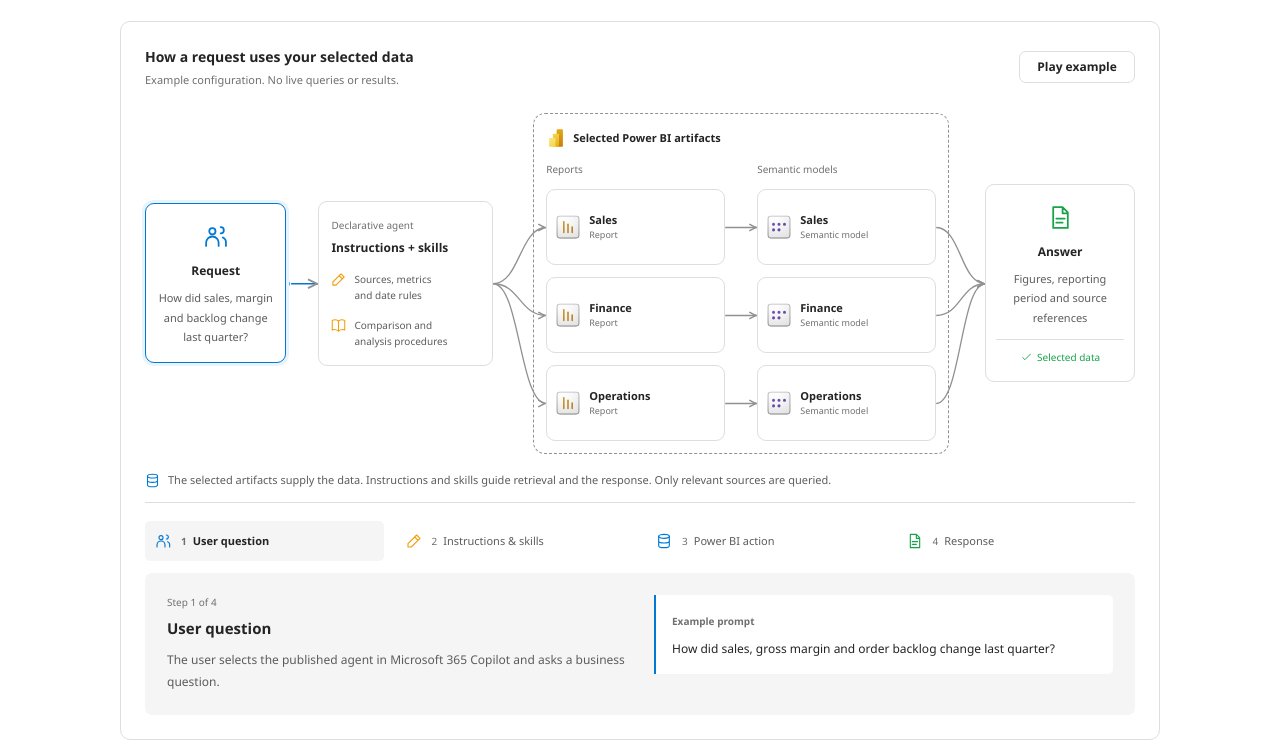
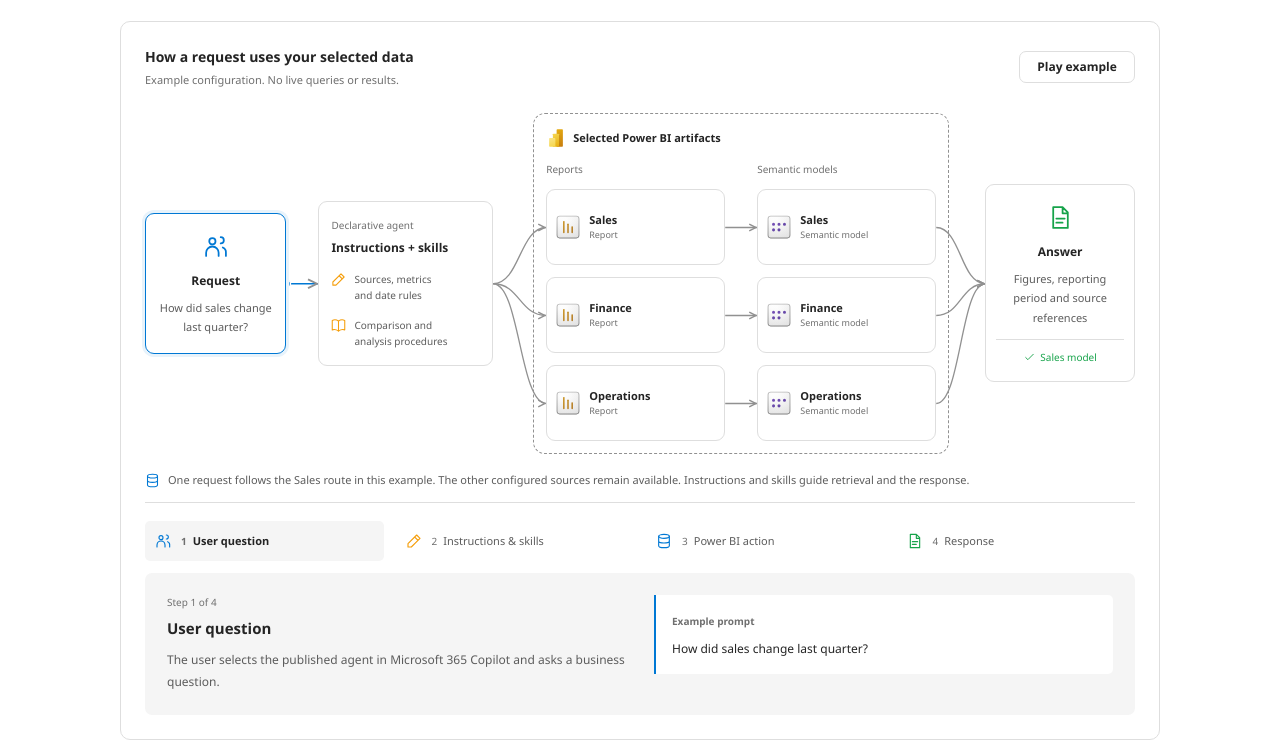
Before and after one commit to pawarbi/copilot-analytics-studio, a website with bundled scripts: page public/index.html in a window 1280 px wide. Shown: the part 982-1737 px from the top of the page. Built offline with nearby package versions, Linux system fonts and the light colour scheme; files whose address does not match are found by name.

Commit message:
Route one request circle through the relevant Power BI source
Co-authored-by: Copilot <223556219+Copilot@users.noreply.github.com>
Copilot-Session: f4e1b926-00f9-4142-bfd6-c8b6ec32d435

```diff
--- a/public/agent-guide.js
+++ b/public/agent-guide.js
@@ -3,7 +3,7 @@ const stages = [
     title: 'User question', icon: 'people', tone: 'source',
     detail: 'The user selects the published agent in Microsoft 365 Copilot and asks a business question.',
     label: 'Example prompt',
-    example: 'How did sales, gross margin and order backlog change last quarter?'
+    example: 'How did sales change last quarter?'
   },
   {
     title: 'Instructions & skills', icon: 'pen', tone: 'rules',
@@ -15,13 +15,13 @@ const stages = [
     title: 'Power BI action', icon: 'source', tone: 'source',
     detail: 'The agent selects relevant configured artifacts and calls Fabric IQ’s AskPowerBI action. Reports use their underlying semantic models; a configured model can also be queried directly. Existing Power BI permissions apply.',
     label: 'Data request',
-    example: 'The three branches show an example source configuration, not three mandatory queries. Report-to-model arrows show the underlying data relationships.'
+    example: 'This example routes one request to the Sales report and its semantic model. Finance and Operations remain available but are not used for this question.'
   },
   {
     title: 'Response', icon: 'file', tone: 'expertise',
     detail: 'Copilot composes the answer using results from the selected artifacts, guided by the instructions and relevant skills. The data comes from Power BI, not just the model’s general knowledge.',
     label: 'Expected format',
-    example: 'A comparison of sales, gross margin and backlog, with the reporting period and source references. Validate the figures against known results.'
+    example: 'A sales comparison with the reporting period and a reference to the Sales source. Validate the figures against known results.'
   }
 ];
 
@@ -66,10 +66,10 @@ export function defineAgentGuide(icon) {
         </header>
         <div class="guide-walkthrough">
           <div class="guide-walkthrough-heading"><div><h3>How a request uses your selected data</h3><p>Example configuration. No live queries or results.</p></div><button type="button" class="btn small" data-guide-play>Play example</button></div>
-          <div class="grounding-map" role="group" aria-label="Request flows through agent guidance to three Power BI reports and their semantic models, then to a grounded answer">
+          <div class="grounding-map" role="group" aria-label="One request follows agent guidance to the Sales report and semantic model, then to a grounded answer. Two other report and model pairs remain available.">
             <svg class="flow-connections" aria-hidden="true" focusable="false"></svg>
             <div class="flow-node flow-request tone-source" data-flow-node="request" data-flow-stage="0">
-              <span class="flow-node-icon">${icon('people')}</span><strong>Request</strong><p>How did sales, margin and backlog change last quarter?</p>
+              <span class="flow-node-icon">${icon('people')}</span><strong>Request</strong><p>How did sales change last quarter?</p>
             </div>
             <div class="flow-node flow-agent tone-rules" data-flow-node="agent" data-flow-stage="1">
               <span class="flow-node-label">Declarative agent</span><strong>Instructions + skills</strong>
@@ -80,14 +80,14 @@ export function defineAgentGuide(icon) {
               <div class="flow-artifacts-title"><img src="/icons/power_bi_32_color.svg" width="20" height="20" alt="">Selected Power BI artifacts</div>
               <span class="flow-column-label flow-reports-label">Reports</span><span class="flow-column-label flow-models-label">Semantic models</span>
               ${['Sales', 'Finance', 'Operations'].map((name, index) => `
-                <div class="flow-node flow-report flow-row-${index} tone-source" data-flow-node="report-${index}" data-flow-stage="2"><img src="/icons/report_32_item.svg" width="28" height="28" alt="Power BI report"><strong>${name}</strong><span>Report</span></div>
-                <div class="flow-node flow-model flow-row-${index} tone-source" data-flow-node="model-${index}" data-flow-stage="2"><img src="/icons/semantic_model_32_item.svg" width="28" height="28" alt="Power BI semantic model"><strong>${name}</strong><span>Semantic model</span></div>`).join('')}
+                <div class="flow-node flow-report flow-row-${index} tone-source" data-flow-node="report-${index}" data-flow-stage="2" data-flow-route="${index === 0}"><img src="/icons/report_32_item.svg" width="28" height="28" alt="Power BI report"><strong>${name}</strong><span>Report</span></div>
+                <div class="flow-node flow-model flow-row-${index} tone-source" data-flow-node="model-${index}" data-flow-stage="2" data-flow-route="${index === 0}"><img src="/icons/semantic_model_32_item.svg" width="28" height="28" alt="Power BI semantic model"><strong>${name}</strong><span>Semantic model</span></div>`).join('')}
             </div>
             <div class="flow-node flow-answer tone-expertise" data-flow-node="answer" data-flow-stage="3">
-              <span class="flow-node-icon">${icon('file')}</span><strong>Answer</strong><p>Figures, reporting period and source references</p><span class="flow-answer-source">${icon('check')}Selected data</span>
+              <span class="flow-node-icon">${icon('file')}</span><strong>Answer</strong><p>Figures, reporting period and source references</p><span class="flow-answer-source">${icon('check')}Sales model</span>
             </div>
           </div>
-          <p class="flow-grounding-note">${icon('source')}<span>The selected artifacts supply the data. Instructions and skills guide retrieval and the response. Only relevant sources are queried.</span></p>
+          <p class="flow-grounding-note">${icon('source')}<span>One request follows the Sales route in this example. The other configured sources remain available. Instructions and skills guide retrieval and the response.</span></p>
           <div class="guide-track" role="tablist" aria-label="Example stages">${stages.map((stage, index) => `<button type="button" role="tab" class="guide-step tone-${stage.tone}" id="${this.guideId}-step-${index}" data-guide-step="${index}" aria-controls="${this.guideId}-panel" aria-selected="${index === this.step}" tabindex="${index === this.step ? 0 : -1}"><span class="guide-step-icon">${icon(stage.icon)}</span><span><small>${index + 1}</small>${stage.title}</span></button>`).join('')}</div>
           <div class="guide-detail" id="${this.guideId}-panel" role="tabpanel" tabindex="0">
             <div class="guide-explanation" aria-live="polite" aria-atomic="true"><span class="eyebrow" data-guide-position></span><h4 data-guide-title></h4><p data-guide-detail></p></div>
@@ -127,7 +127,7 @@ export function defineAgentGuide(icon) {
           y: (side === 'top' ? box.top : side === 'bottom' ? box.bottom : box.top + box.height / 2) - bounds.top
         };
       };
-      const connect = (from, to, stage, phase = '') => {
+      const connect = (from, to, stage, onRoute = true) => {
         let a = point(from, 'right'), b = point(to, 'left'), d;
         if (!vertical) {
           const middle = (a.x + b.x) / 2;
@@ -145,25 +145,37 @@ export function defineAgentGuide(icon) {
         } else {
           d = `M ${a.x} ${a.y} H ${b.x}`;
         }
-        return { stage, phase, d };
+        return { stage, onRoute, d };
       };
       const edges = [connect('request', 'agent', 0)];
       for (let index = 0; index < 3; index++) {
-        edges.push(connect('agent', `report-${index}`, 1));
-        edges.push(connect(`report-${index}`, `model-${index}`, 2, 'read'));
-        edges.push(connect(`model-${index}`, 'answer', 2, 'return'));
+        edges.push(connect('agent', `report-${index}`, 1, index === 0));
+        edges.push(connect(`report-${index}`, `model-${index}`, 2, index === 0));
+        edges.push(connect(`model-${index}`, 'answer', 2, index === 0));
       }
+      this.routePaths = [edges[0].d, edges[1].d, `${edges[2].d} ${edges[3].d.replace(/^M /, 'L ')}`];
       const svg = map.querySelector('.flow-connections');
       svg.setAttribute('viewBox', `0 0 ${bounds.width} ${bounds.height}`);
-      svg.innerHTML = `<defs><marker id="${this.guideId}-arrow" viewBox="0 0 8 8" refX="8" refY="4" markerWidth="7" markerHeight="7" orient="auto-start-reverse"><path d="M 1 1 L 7 4 L 1 7" class="flow-arrowhead"/></marker></defs>${edges.map(edge => `<g class="flow-edge ${edge.phase}" data-flow-stage="${edge.stage}"><path class="flow-wire" d="${edge.d}" marker-end="url(#${this.guideId}-arrow)"/><circle class="flow-dot" r="4"/></g>`).join('')}`;
-      svg.querySelectorAll('.flow-dot').forEach((dot, index) => { dot.style.offsetPath = `path("${edges[index].d}")`; });
+      svg.innerHTML = `<defs><marker id="${this.guideId}-arrow" viewBox="0 0 8 8" refX="8" refY="4" markerWidth="7" markerHeight="7" orient="auto-start-reverse"><path d="M 1 1 L 7 4 L 1 7" class="flow-arrowhead"/></marker></defs>${edges.map(edge => `<g class="flow-edge" data-flow-stage="${edge.stage}" data-flow-route="${edge.onRoute}"><path class="flow-wire" d="${edge.d}" marker-end="url(#${this.guideId}-arrow)"/></g>`).join('')}`;
       this.updateFlow();
     }
 
     updateFlow() {
       for (const element of this.querySelectorAll('[data-flow-stage]')) {
-        element.classList.toggle('is-active', Number(element.dataset.flowStage) === this.step);
-        element.classList.toggle('is-complete', Number(element.dataset.flowStage) < this.step);
+        const onRoute = element.dataset.flowRoute !== 'false';
+        element.classList.toggle('is-active', onRoute && Number(element.dataset.flowStage) === this.step);
+        element.classList.toggle('is-complete', onRoute && Number(element.dataset.flowStage) < this.step);
+      }
+      const svg = this.querySelector('.flow-connections');
+      const previous = svg.querySelector('.flow-dot');
+      if (this.routePaths && previous?.dataset.step !== String(this.step)) {
+        const dot = document.createElementNS('http://www.w3.org/2000/svg', 'circle');
+        dot.setAttribute('class', `flow-dot${this.step === stages.length - 1 ? ' is-arrived' : ''}`);
+        dot.setAttribute('r', '4');
+        dot.dataset.step = String(this.step);
+        dot.style.offsetPath = `path("${this.routePaths[Math.min(this.step, 2)]}")`;
+        if (previous) previous.replaceWith(dot);
+        else svg.append(dot);
       }
     }
 
--- a/public/styles.css
+++ b/public/styles.css
@@ -419,14 +419,10 @@ agent-guide{display:block}
 .flow-wire,.flow-arrowhead{fill:none;stroke:var(--cp-border-strong);stroke-width:1.3}
 .flow-edge.is-active .flow-wire{stroke:var(--cp-link);stroke-width:1.7}
 .flow-edge.is-complete .flow-wire{stroke:color-mix(in srgb,var(--cp-link) 55%,var(--cp-border))}
-.flow-dot{fill:var(--cp-link);stroke:var(--cp-surface);stroke-width:1.5;opacity:0}
-.flow-edge.is-active .flow-dot{opacity:1;animation:flow-travel 3.5s linear infinite;animation-play-state:paused}
-.flow-edge.is-active.read .flow-dot{animation-name:flow-read}
-.flow-edge.is-active.return .flow-dot{animation-name:flow-return}
-.agent-guide.is-playing .flow-edge.is-active .flow-dot{animation-play-state:running}
+.flow-dot{fill:var(--cp-link);stroke:var(--cp-surface);stroke-width:1.5;animation:flow-travel 3.5s linear both;animation-play-state:paused}
+.agent-guide.is-playing .flow-dot{animation-play-state:running}
+.flow-dot.is-arrived{animation:none;offset-distance:100%}
 @keyframes flow-travel{from{offset-distance:0%}to{offset-distance:100%}}
-@keyframes flow-read{0%{offset-distance:0%;opacity:1}49%{offset-distance:100%;opacity:1}50%,100%{offset-distance:100%;opacity:0}}
-@keyframes flow-return{0%,49%{offset-distance:0%;opacity:0}50%{offset-distance:0%;opacity:1}100%{offset-distance:100%;opacity:1}}
 .flow-node{position:relative;z-index:2;min-width:0;padding:16px 10px;border:1px solid var(--cp-border);border-radius:9px;background:var(--cp-surface);text-align:center;transition:border-color .2s,box-shadow .2s}
 .flow-node.is-active{border-color:var(--cp-tone);box-shadow:0 0 0 3px color-mix(in srgb,var(--cp-tone) 9%,var(--cp-surface))}
 .flow-node>strong{display:block;font-size:12px;font-weight:600;line-height:1.5;overflow-wrap:anywhere}
```
Also changed, not shown: tests/browser.mjs (+11 -4 lines), README.md.
